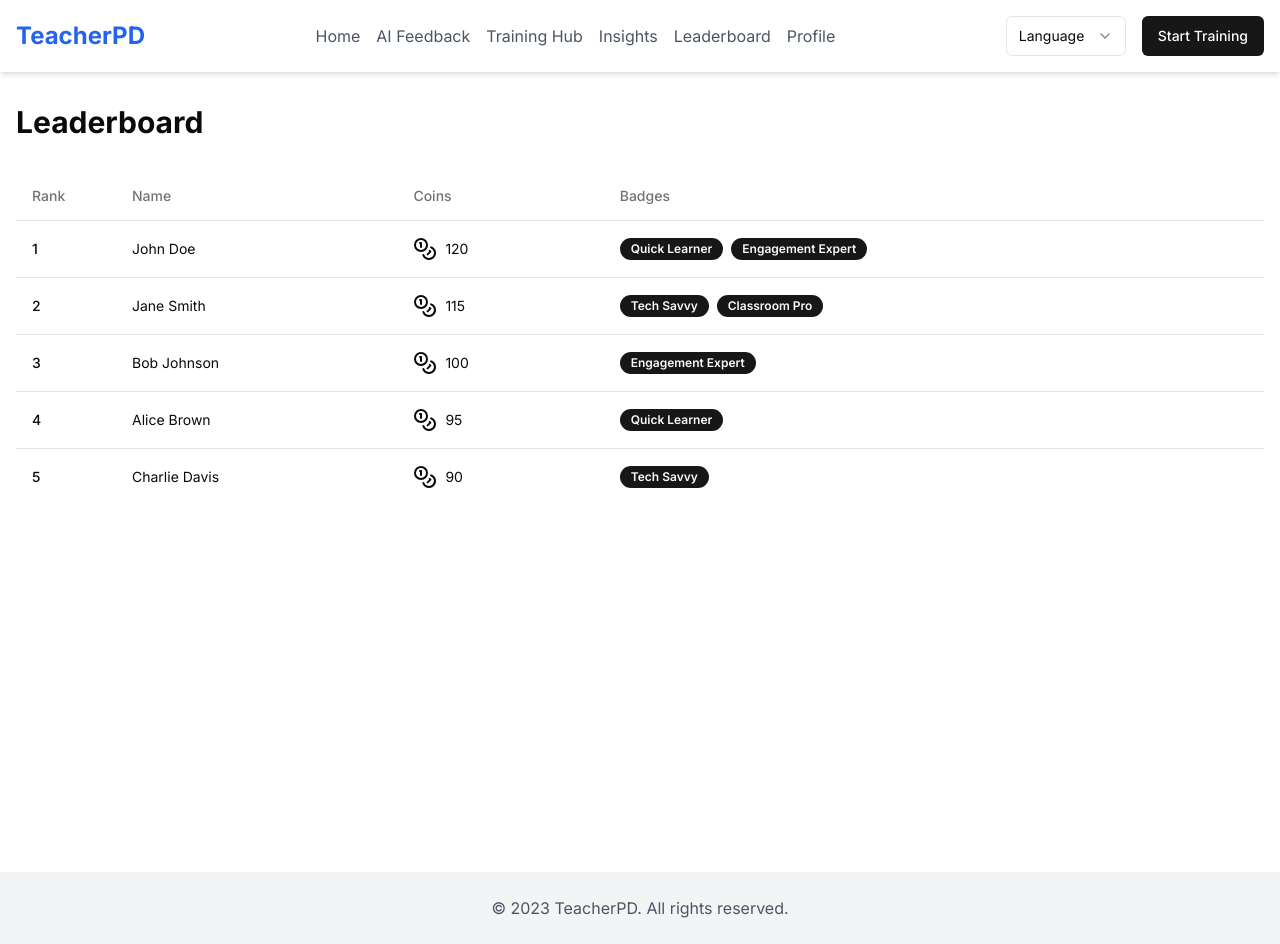
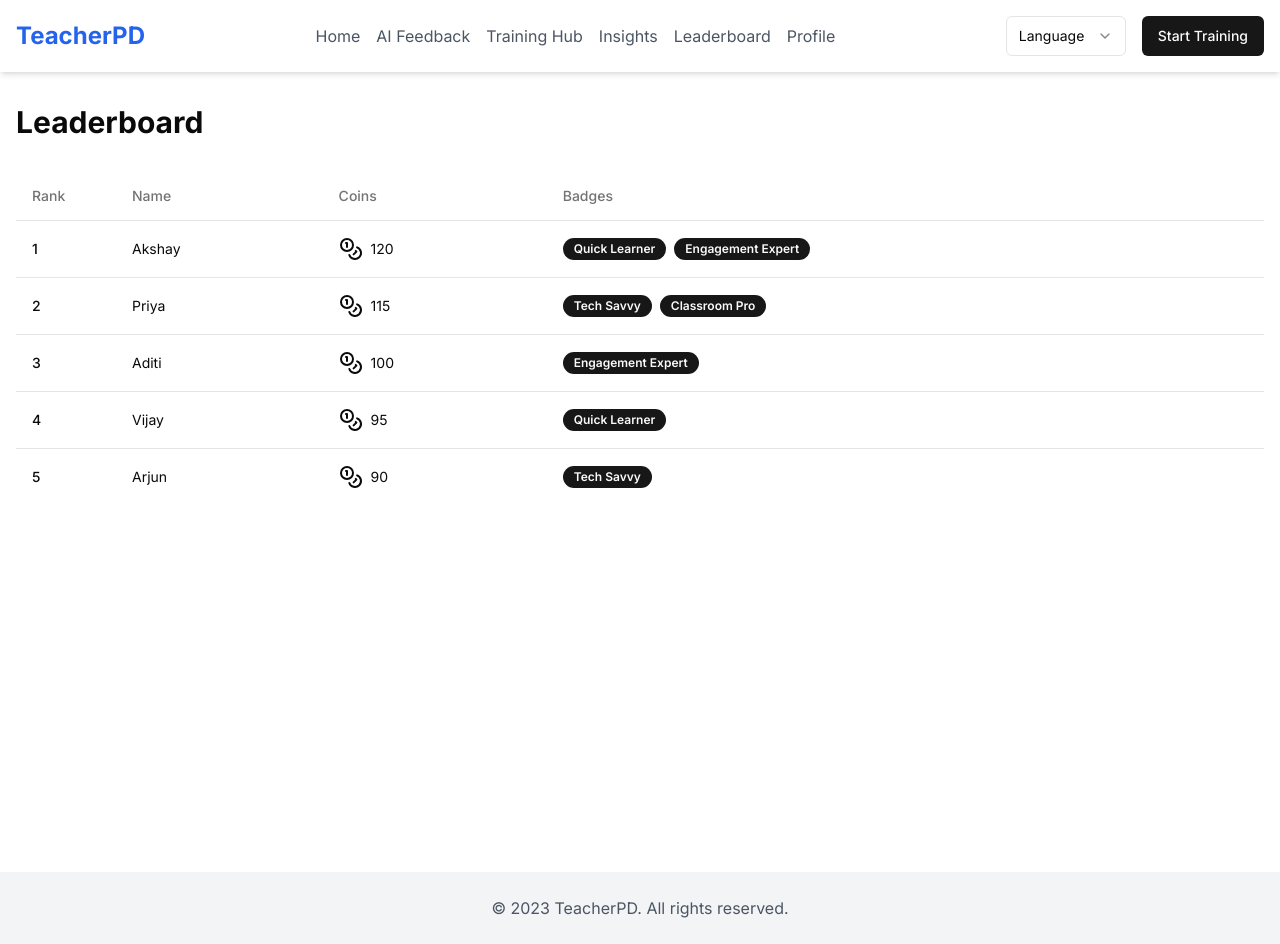
Before and after one commit to JDeep1234/Shikshak_Saathi, a Next.js app: page /leaderboard in a window 1280 px wide. Built offline with nearby package versions, Linux system fonts and the light colour scheme.

Commit message:
Update page.tsx

```diff
--- a/app/leaderboard/page.tsx
+++ b/app/leaderboard/page.tsx
@@ -3,11 +3,11 @@ import { Badge } from "@/components/ui/badge"
 import { Coins } from "lucide-react"
 
 const leaderboardData = [
-  { id: 1, name: "John Doe", coins: 120, badges: ["Quick Learner", "Engagement Expert"] },
-  { id: 2, name: "Jane Smith", coins: 115, badges: ["Tech Savvy", "Classroom Pro"] },
-  { id: 3, name: "Bob Johnson", coins: 100, badges: ["Engagement Expert"] },
-  { id: 4, name: "Alice Brown", coins: 95, badges: ["Quick Learner"] },
-  { id: 5, name: "Charlie Davis", coins: 90, badges: ["Tech Savvy"] },
+  { id: 1, name: "Akshay", coins: 120, badges: ["Quick Learner", "Engagement Expert"] },
+  { id: 2, name: "Priya", coins: 115, badges: ["Tech Savvy", "Classroom Pro"] },
+  { id: 3, name: "Aditi", coins: 100, badges: ["Engagement Expert"] },
+  { id: 4, name: "Vijay", coins: 95, badges: ["Quick Learner"] },
+  { id: 5, name: "Arjun", coins: 90, badges: ["Tech Savvy"] },
 ]
 
 export default function Leaderboard() {
```
